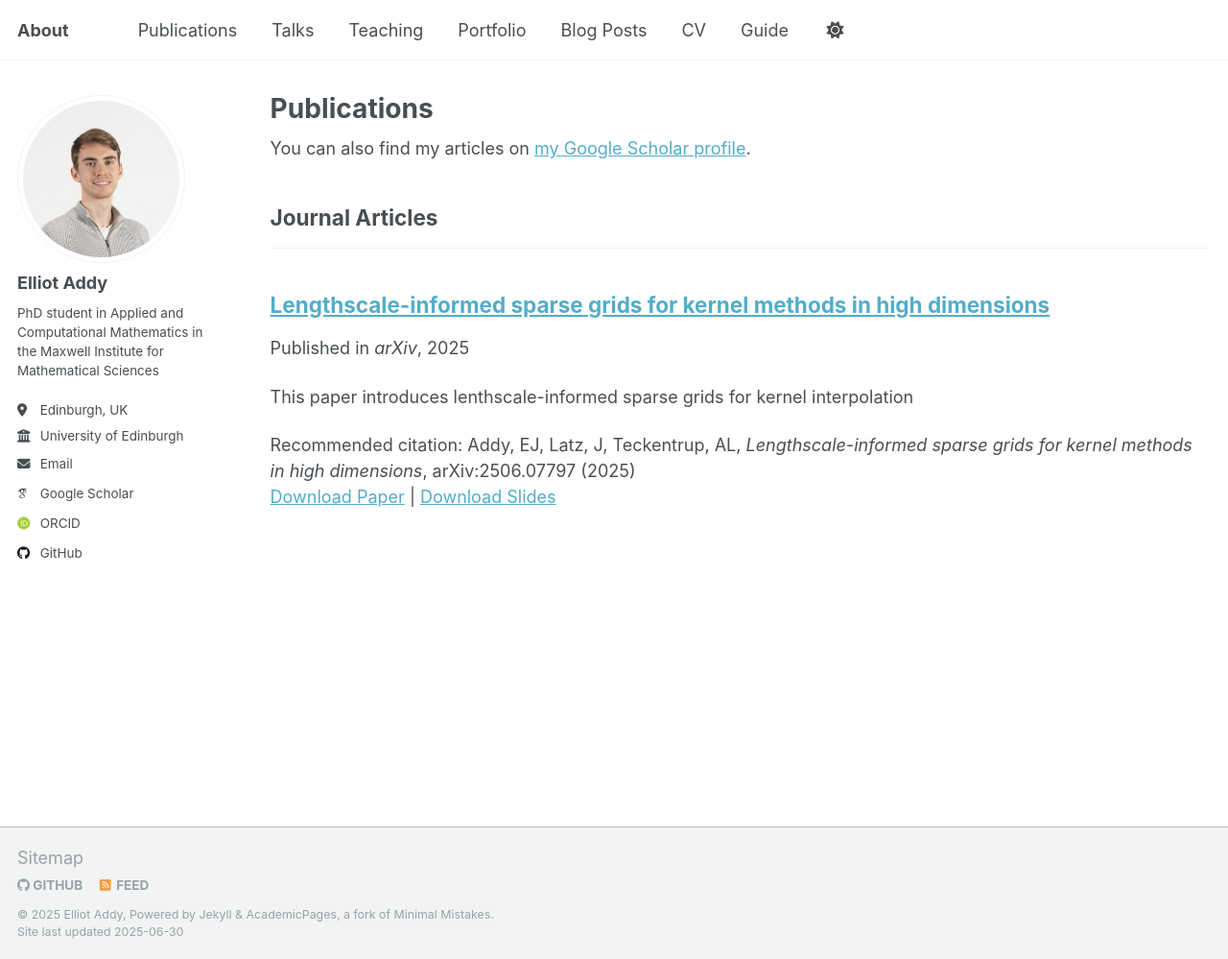
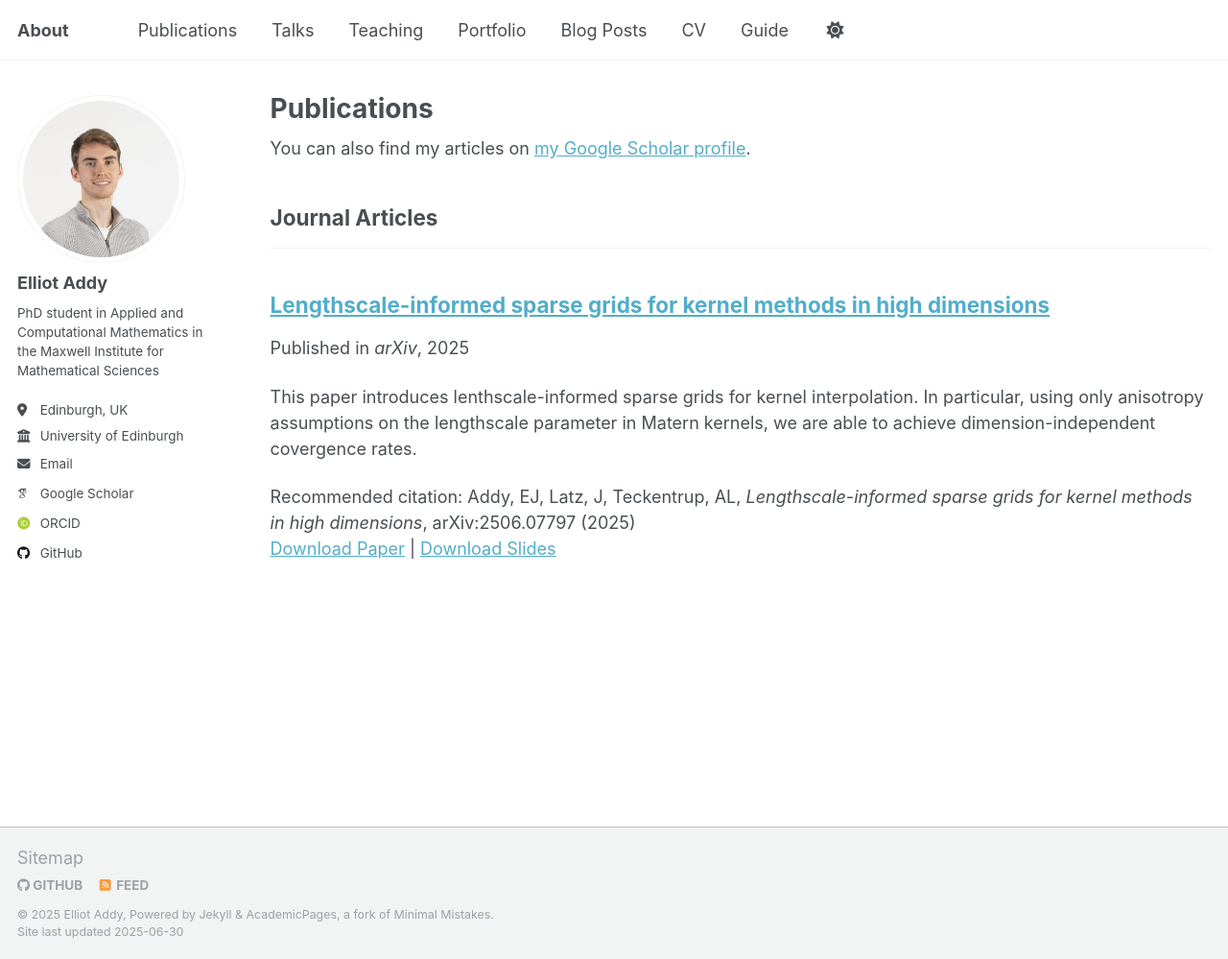
Before and after one commit to elliot-addy/elliot-addy.github.io, a Jekyll site: the page built from _pages/publications.html, in a window 1280 px wide and 999 px high. Shown: the whole window at 96% size. Built offline with Jekyll 4.4.1, drawn with Linux system fonts in a browser that asks for light colours; some web fonts are replaced; a script that is not in the unit is left out.

Commit message:
Update 2025-06-09-lengthscale-informed-sparse-grids-for-kernel-methods-in-high-dimensions.md

```diff
--- a/_publications/2025-06-09-lengthscale-informed-sparse-grids-for-kernel-methods-in-high-dimensions.md
+++ b/_publications/2025-06-09-lengthscale-informed-sparse-grids-for-kernel-methods-in-high-dimensions.md
@@ -3,7 +3,7 @@ title: "Lengthscale-informed sparse grids for kernel methods in high dimensions"
 collection: publications
 category: manuscripts
 permalink: /publication/2025-06-09-lengthscale-informed-sparse-grids-for-kernel-methods-in-high-dimensions
-excerpt: 'This paper introduces lenthscale-informed sparse grids for kernel interpolation'
+excerpt: 'This paper introduces lenthscale-informed sparse grids for kernel interpolation. In particular, using only anisotropy assumptions on the lengthscale parameter in Matern kernels, we are able to achieve dimension-independent covergence rates.'
 date: 2025-06-09
 venue: 'arXiv'
 slidesurl: 'http://elliot-addy.github.io/files/lengthscale-informed-sparse-grids-Strathclyde.pdf'
```
